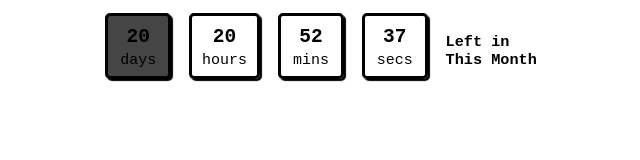
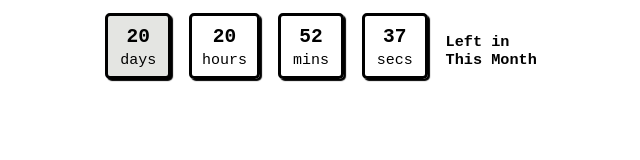
Before and after one commit to maryaso/day-left-in-a-month, a plain HTML site: page index.html in a window 1280 px wide. Shown: the whole page, without its empty margins (319-959 px from the left). Drawn offline with Linux system fonts and the light colour scheme.

Commit message:
Update index.html

```diff
--- a/index.html
+++ b/index.html
@@ -41,7 +41,7 @@
         }
 
         #days{
-            background-color:  #454545; ;
+            background-color:  #e4e5e2; ;
         }
 
 
```
